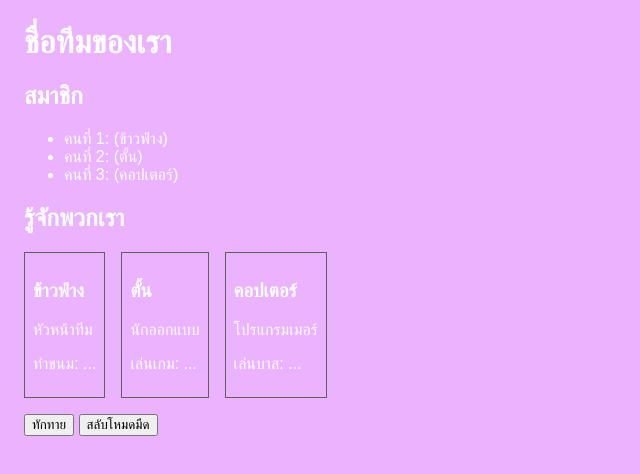
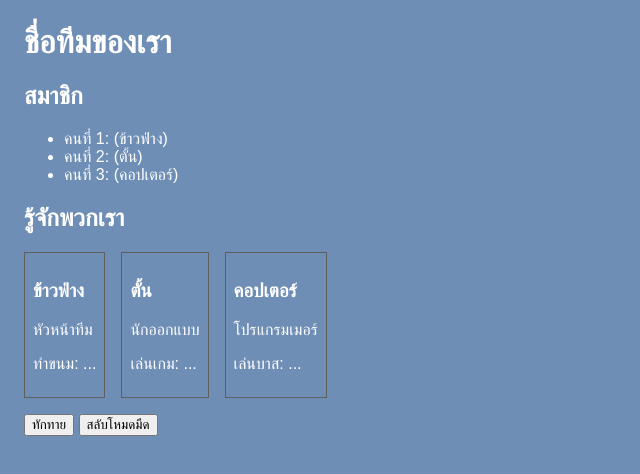
Before and after one commit to 405-21-Chositra/-team-7, a plain HTML site: page index.html in a window 1280 px wide. Both pictures are taken after a click on the button "สลับโหมดมืด". Shown: the whole page, without its empty margins (0-640 px from the left). Drawn offline with Linux system fonts and the light colour scheme.

Commit message:
เปลี่ยนสีหน้าเว็บเป็นสีโทนมืดแล้ว

```diff
--- a/script.js
+++ b/script.js
@@ -7,13 +7,13 @@ const themeBtn = document.getElementById("theme-btn");
 const message = document.getElementById("message");
 
 // งาน 1: เมื่อกดปุ่ม "ทักทาย" ให้แสดงข้อความของทีม
-helloBtn.addEventListener("ทักทาย", function () {
+helloBtn.addEventListener("click", function () {
   // แก้ข้อความในเครื่องหมายคำพูดเป็นคำทักทายของทีมตัวเอง
   message.textContent = "หวัดดี";
 });
 
 // งาน 2: เมื่อกดปุ่ม "สลับโหมดมืด" ให้เพิ่มหรือลบ class "dark" ที่ body
 themeBtn.addEventListener("click", function () {
- document.body.classList.toggle("Dark")
+ document.body.classList.toggle("dark")
   // คำใบ้: document.body.classList.toggle("ชื่อ class");
 });
--- a/style.css
+++ b/style.css
@@ -34,6 +34,6 @@ button {
 /* โหมดมืด: script.js จะเพิ่ม class "dark" ให้ body */
 body.dark {
   /* งานเสริม: กำหนดสีของโหมดมืด */
-  background-color: #5594e79f;
+  background-color: #194a8a9f;
   color: white;
 }
```
